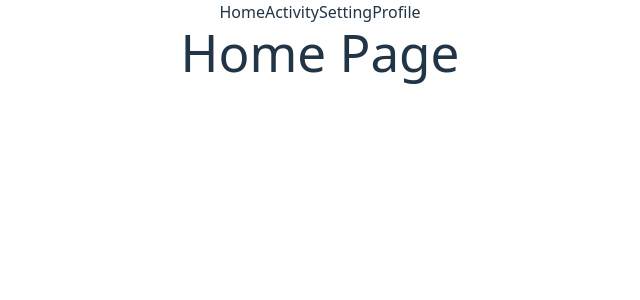
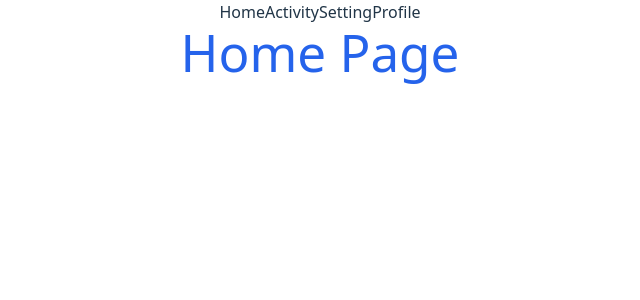
Before and after one commit to JSD5-InfinityFit/front-end-dev, a React (Vite) app: page / in a window 1280 px wide. Shown: the top 300 px of the page, without its empty margins (320-960 px from the left). Built offline with nearby package versions, Linux system fonts and the light colour scheme.

Commit message:
tailwind access

```diff
--- a/index.html
+++ b/index.html
@@ -3,6 +3,7 @@
   <head>
     <meta charset="UTF-8" />
     <link rel="icon" type="image/svg+xml" href="/vite.svg" />
+    <link rel="stylesheet" href="../front-end-dev-1/dist/output.css">
     <meta name="viewport" content="width=device-width, initial-scale=1.0" />
     <title>Vite + React</title>
   </head>
--- a/src/Home.jsx
+++ b/src/Home.jsx
@@ -5,7 +5,7 @@ const Home = () => {
 
   return (
     <Layout>
-      <h1>Home Page</h1>
+      <h1 class="text-blue-600">Home Page</h1>
     </Layout>
   )
 }
--- /dev/null
+++ b/src/input.css
@@ -0,0 +1,3 @@
+@tailwind base;
+@tailwind components;
+@tailwind utilities;
```
